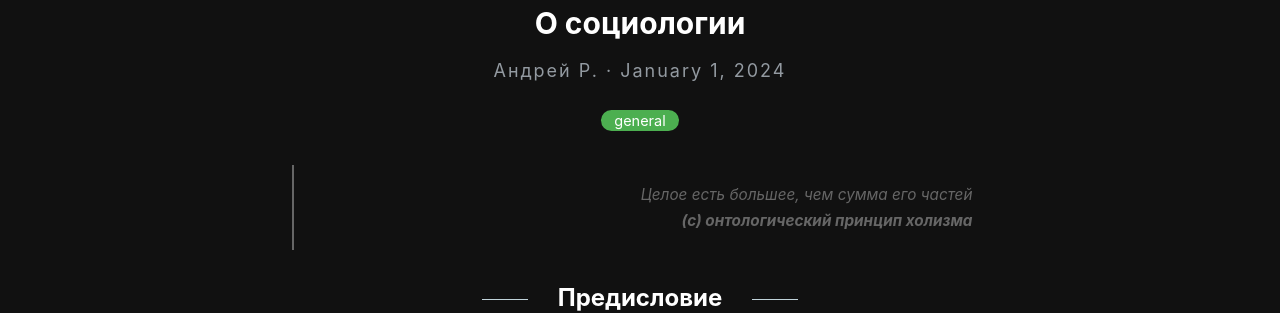
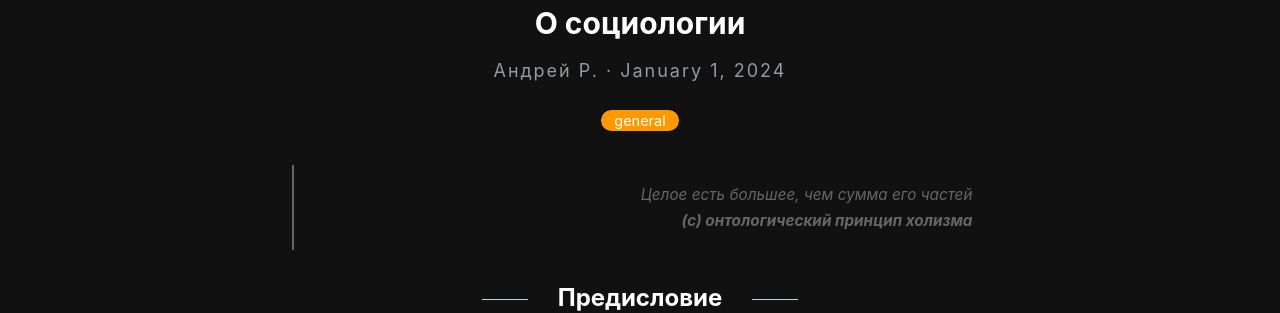
Before and after one commit to shuffle-true/shuffle-true.github.io, a Jekyll site: the page built from _posts/2024-01-01-ai-society.md, in a window 1280 px wide. Shown: the part 136-449 px from the top of the page. Built offline with Jekyll 4.4.1, drawn with Linux system fonts in a browser that asks for light colours; comment, search, counter and statistics services are not loaded.

Commit message:
automated changies commit

```diff
--- a/assets/style.scss
+++ b/assets/style.scss
@@ -701,7 +701,7 @@ Modules - reusable parts of our design
   font-size: 14.5px;
   padding: 2px 13px;
   border: none;
-  background-color: #4CAF50;
+  background-color: #FF9900;
   border-radius: 50px;
   color: #fff;
 }
```
Also changed, not shown: 1 other file.
